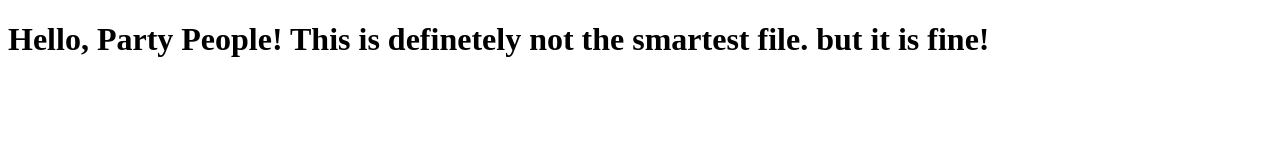
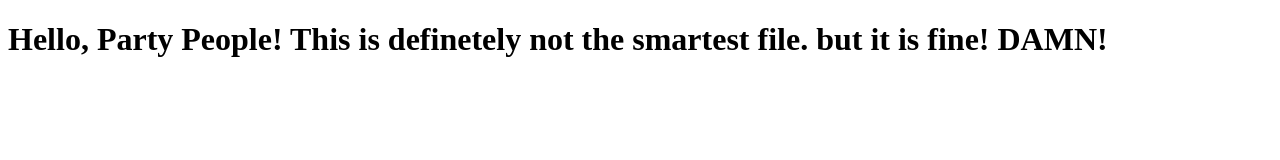
Before and after one commit to EBCONT-Conference/devopsdays.participant.Qualitune, a plain HTML site: page src/index.html in a window 1280 px wide. Drawn offline with Linux system fonts and the light colour scheme.

Commit message:
chore: Update index.html
freaggin docker swarm!

```diff
--- a/src/index.html
+++ b/src/index.html
@@ -5,6 +5,6 @@
     <title>Hello World</title>
 </head>
 <body>
-<h1>Hello, Party People! This is definetely not the smartest file. but it is fine!</h1>
+<h1>Hello, Party People! This is definetely not the smartest file. but it is fine! DAMN!</h1>
 </body>
 </html>
```
